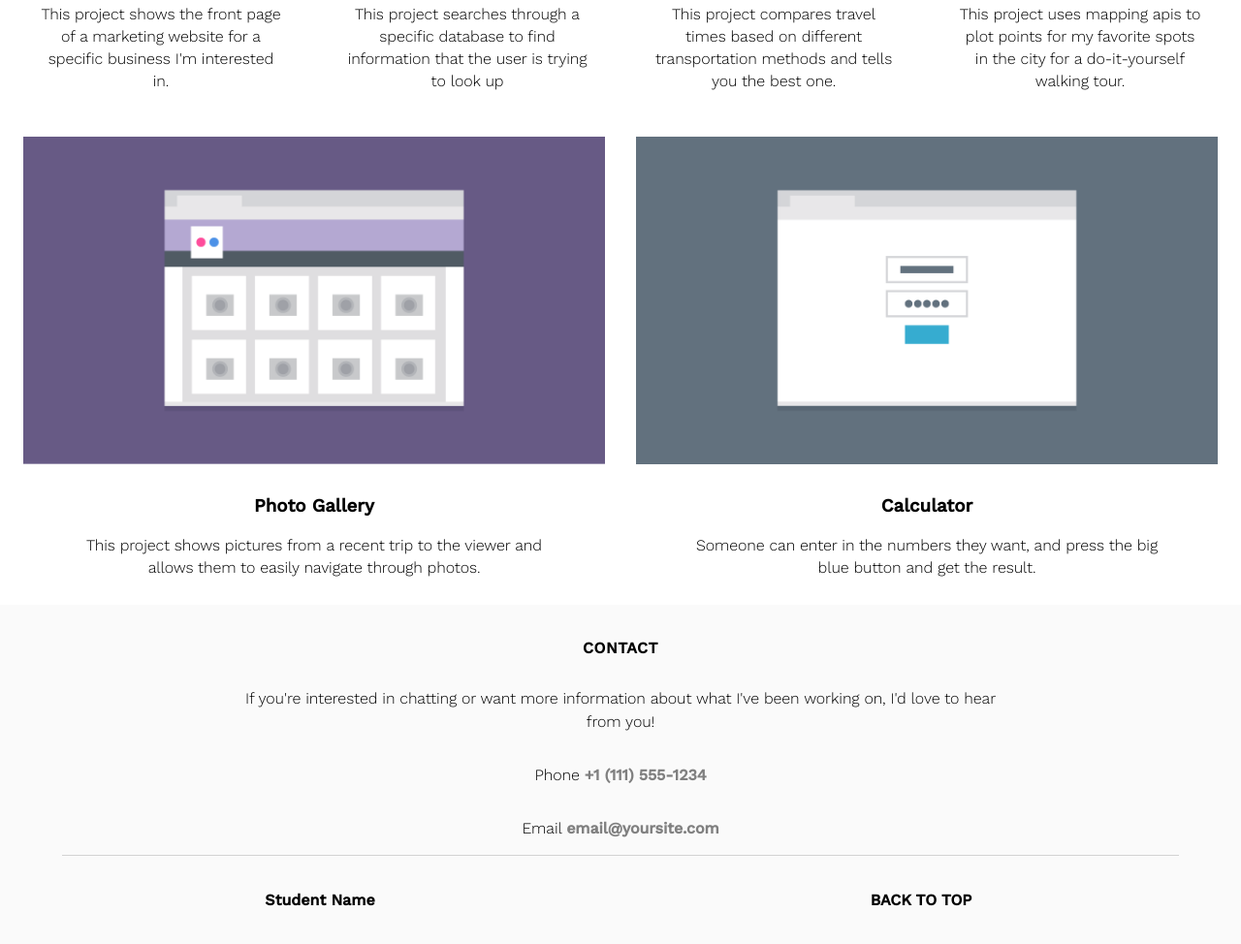
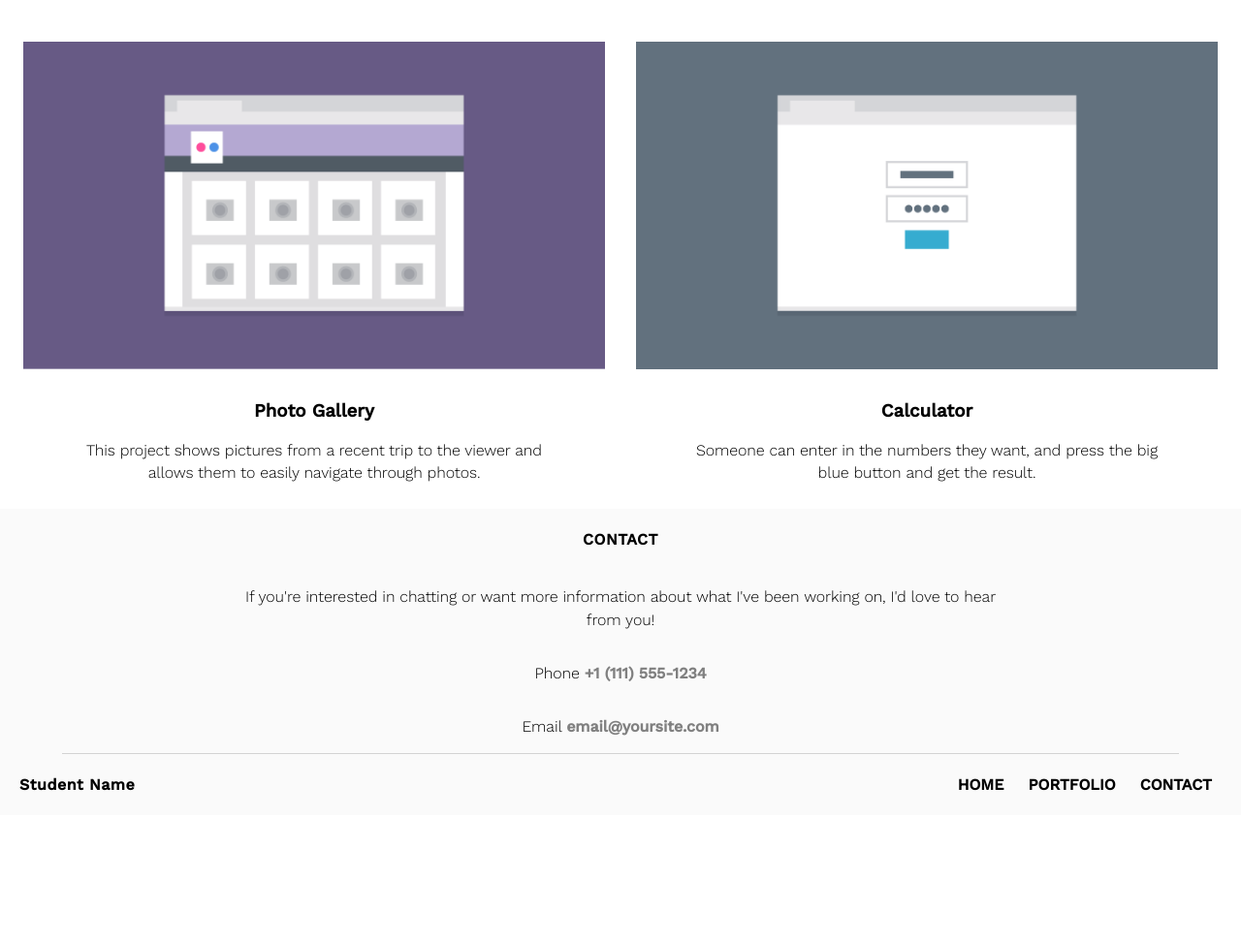
Before and after one commit to Supernatastic/techdegree-project-2, a plain HTML site: page index.html in a window 1280 px wide. Shown: the part 778-1752 px from the top of the page at 97% size. After the commit the page ends 1619 px from the top, so only its background shows below. Drawn offline with nearby package versions, Linux system fonts and the light colour scheme.

Commit message:
footer @768px is done, working on the header now

```diff
--- a/css/style.css
+++ b/css/style.css
@@ -95,7 +95,7 @@ a:hover {
 footer b {
     color: gray;
 }
-footer ul b {
+.footer-div-2 b {
     color: black;
 }
 
@@ -112,24 +112,42 @@ header,
 header ul,
 body,
 footer,
-.contact,
-.footer-div-2 {
+.contact {
     display: flex;
     flex-direction: column;
     justify-content: center;
     align-items: center;
 }
 
-.footer-nav {
+/* .footer-nav {
     display: flex;
     justify-content:space-between;
-}
+    align-items: center;
+    flex-direction: row;
+} */
 .footer-div-2 {
+    display: flex;
+    justify-content: space-between;
     width: 100%;
 }
 
 .main-nav {
     width: 100%;
+}
+.full {
+    display: none;
+}
+.mobile-only {
+    width: 100%;
+}
+footer h2 {
+    width: 100%;
+    margin: 0px;
+    justify-content: center;
+    padding: 20px;
+    text-align: center;
+    align-self: center;
+    color: black;
 }
 
 
@@ -167,4 +185,35 @@ footer,
     footer p {
         width: 70%;
     }
+    .full {
+        display: inline;
+        margin: 0;
+        padding: 10px;
+        text-align: right;
+    }
+    .mobile-only {
+        display: none;
+    }
+    .footer-nav {
+        text-align: right;
+    }
+    .footer-div-2 h2 {
+        text-align: left;
+        color: black;
+    }
+    .header-text-img {
+        display: flex;
+        padding: 0 10px;
+        flex-wrap: wrap;
+    }
+    header img {
+        padding: 0;
+        order: 1;
+    }
+    header p {
+        flex: 2;
+    }
+
+
+
 }
--- a/index.html
+++ b/index.html
@@ -23,8 +23,11 @@
                 </ul>
             </nav>
         </div>
-        <img src="images/responsive-layout-profile.png" alt="Boy's face in yellow circle">
-        <p>Hi! I'm a front-end developer who loves responsive design and css. I recently finished a degree in front-end web development at Treehouse and am excited to put all my skills to use!</p>
+        <div class="header-text-img">
+            <img src="images/responsive-layout-profile.png" alt="Boy's face in yellow circle">
+            <p>Hi! I'm a front-end developer who loves responsive design and css. I recently finished a degree in front-end web development at Treehouse and am excited to put all my skills to use!</p>
+        </div>
+
     </header>
     <main>
         <div id="portfolio">
@@ -51,7 +54,8 @@
                     <p>This project uses mapping apis to plot points for my favorite spots in the city for a do-it-yourself walking tour.</p>
                 </div>
                 <div class="block">
-                    <img src="images/portfolio-5.png" alt="generic photo gallery picture">
+                    <img src="images/portfolio-5.png
+                    " alt="generic photo gallery picture">
                     <h3>Photo Gallery</h3>
                     <p>This project shows pictures from a recent trip to the viewer and allows them to easily navigate through photos.</p>
                 </div>
@@ -71,9 +75,13 @@
             <p>Email <a href="mailto:email@yoursite.com"><b>email@yoursite.com</b></a></p>
         </div>
         <div class="footer-div-2">
+            <h2><b>Student Name</b></h2>
             <ul class="footer-nav">
-                <li><b>Student Name</b></li>
-                <li><a href="index.html"><b>BACK TO TOP</b></a></li>
+                <li class="mobile-only"><a href="index.html"><b>BACK TO TOP</b></a></li>
+                <li class="full"><a href="index.html"><b>HOME</b></a></li>
+                <li class="full"><a href="#portfolio"><b>PORTFOLIO</b></a></li>
+                <li class="full"><a href="#contact"><b>CONTACT
+                </b></a></li>
             </ul>
         </div>
     </footer>
```
